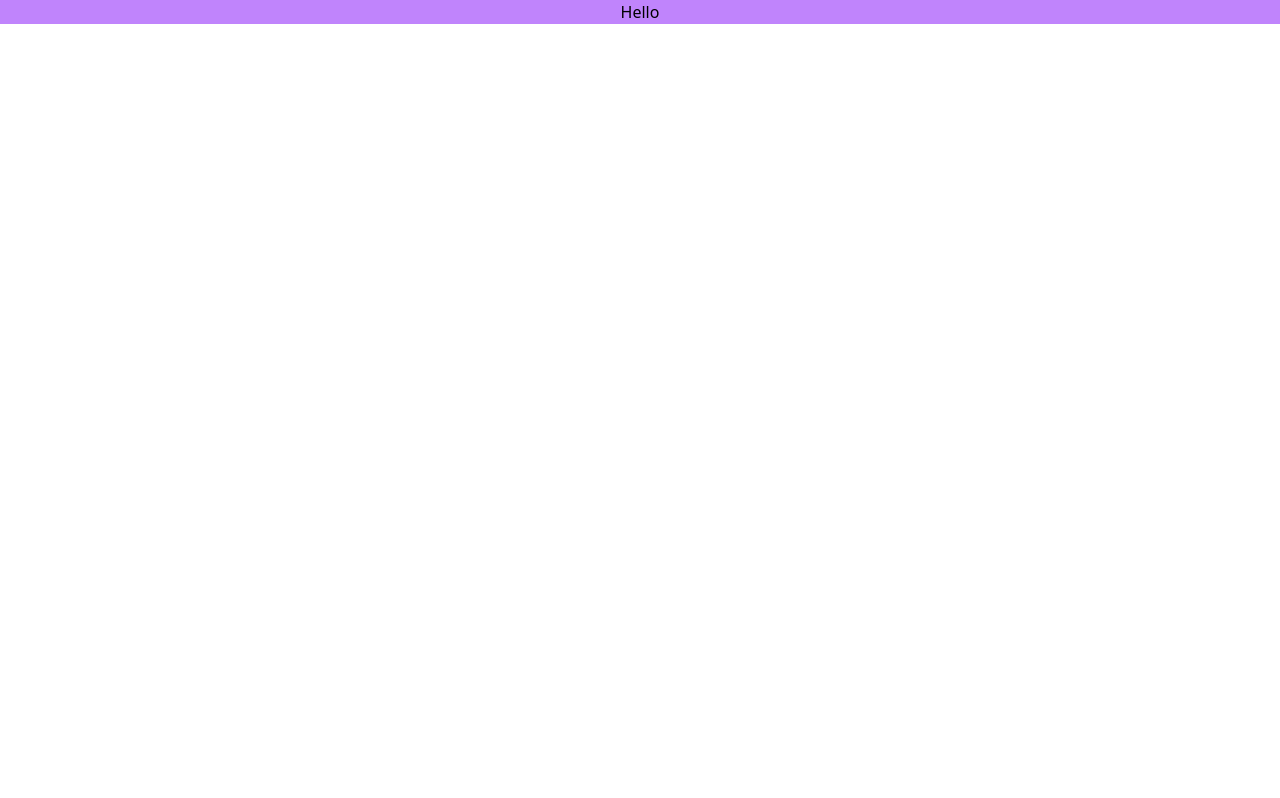
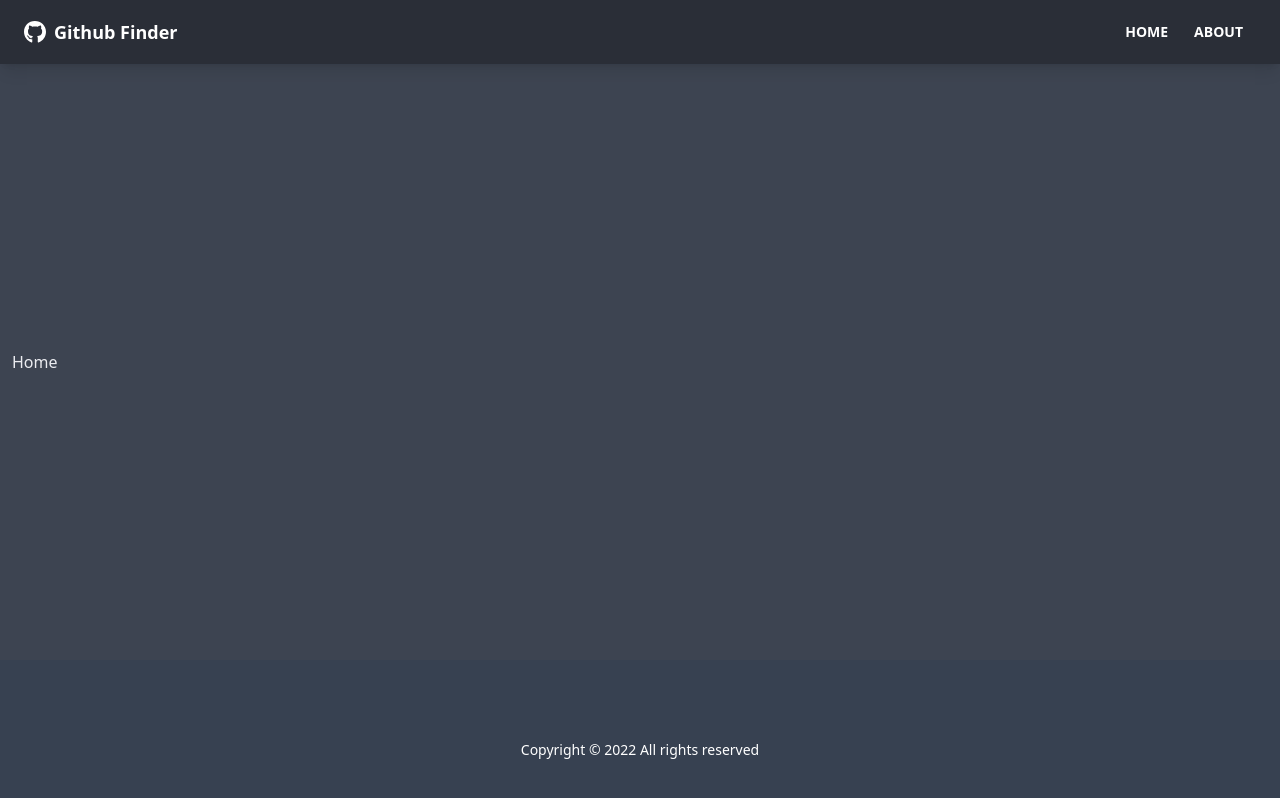
Before and after one commit to nevengluhovic/react-github-finder, a React (Create React App) app: page / in a window 1280 px wide. Built offline with nearby package versions, Linux system fonts and the light colour scheme.

Commit message:
Routes and components

```diff
--- a/package.json
+++ b/package.json
@@ -6,8 +6,11 @@
     "@testing-library/jest-dom": "^5.16.1",
     "@testing-library/react": "^12.1.2",
     "@testing-library/user-event": "^13.5.0",
+    "daisyui": "^1.25.4",
     "react": "^17.0.2",
     "react-dom": "^17.0.2",
+    "react-icons": "^4.3.1",
+    "react-router-dom": "^6.2.1",
     "react-scripts": "5.0.0",
     "web-vitals": "^2.1.2"
   },
--- a/public/index.html
+++ b/public/index.html
@@ -1,5 +1,5 @@
 <!DOCTYPE html>
-<html lang="en">
+<html lang="en" data-theme="dark">
   <head>
     <meta charset="utf-8" />
     <link rel="icon" href="%PUBLIC_URL%/favicon.ico" />
@@ -24,7 +24,7 @@
       work correctly both with client-side routing and a non-root public URL.
       Learn how to configure a non-root public URL by running `npm run build`.
     -->
-    <title>React App</title>
+    <title>Github Finder</title>
   </head>
   <body>
     <noscript>You need to enable JavaScript to run this app.</noscript>
--- a/src/App.js
+++ b/src/App.js
@@ -1,10 +1,30 @@
 import React from "react";
+//   React Router
+import { BrowserRouter as Router, Route, Routes } from "react-router-dom";
+//   Importing Layouts
+import Footer from "./components/layouts/Footer";
+import Navbar from "./components/layouts/Navbar";
+//   Importing Pages
+import Home from "./pages/Home";
+import About from "./pages/About";
+import NotFound from "./pages/NotFound";
 
 function App() {
   return (
-    <div className="text-center bg-purple-400">
-      <h1>Hello</h1>
-    </div>
+    <Router>
+      <div className="flex flex-col justify-between h-screen">
+        <Navbar />
+        <main className="container mx-auto px-3 pb-12">
+          <Routes>
+            <Route path="/" element={<Home />} />
+            <Route path="/about" element={<About />} />
+            <Route path="/notfound" element={<NotFound />} />
+            <Route path="/*" element={<NotFound />} />
+          </Routes>
+        </main>
+        <Footer />
+      </div>
+    </Router>
   );
 }
 
--- /dev/null
+++ b/src/components/layouts/Footer.jsx
@@ -0,0 +1,14 @@
+import React from "react";
+
+const footerYear = new Date().getFullYear();
+
+const Footer = () => {
+  return (
+    <footer className="footer p-10 bg-gray-700 text-primary-content footer-center">
+      <div>{/* Put svg icon */}</div>
+      <p>Copyright &copy; {footerYear} All rights reserved</p>
+    </footer>
+  );
+};
+
+export default Footer;
--- /dev/null
+++ b/src/components/layouts/Navbar.jsx
@@ -0,0 +1,39 @@
+import React from "react";
+import { FaGithub } from "react-icons/fa";
+import { Link } from "react-router-dom";
+import PropTypes from "prop-types";
+
+const Navbar = ({ title }) => {
+  return (
+    <nav className="navbar mb-12 shadow-lg bg-neutral text-neutral-content">
+      <div className="container mx-auto">
+        <div className="flex-none px-2 mx-2">
+          <FaGithub className="inline pr-2 text-3xl" />
+          <Link className="text-lg font-bold align-middle" to="/">
+            {title}
+          </Link>
+        </div>
+        <div className="flex-1 px-2 mx-2 ">
+          <div className="flex justify-end">
+            <Link className="btn btn-ghost btn-sm rounded-btn" to="/">
+              Home
+            </Link>
+            <Link className="btn btn-ghost btn-sm rounded-btn" to="/about">
+              About
+            </Link>
+          </div>
+        </div>
+      </div>
+    </nav>
+  );
+};
+
+Navbar.defaultProps = {
+  title: "Github Finder",
+};
+
+Navbar.propType = {
+  title: PropTypes.string,
+};
+
+export default Navbar;
--- a/src/index.js
+++ b/src/index.js
@@ -1,7 +1,6 @@
 import React from "react";
 import ReactDOM from "react-dom";
 import App from "./App";
-import reportWebVitals from "./reportWebVitals";
 import "./index.css";
 
 ReactDOM.render(
@@ -14,4 +13,3 @@
 // If you want to start measuring performance in your app, pass a function
 // to log results (for example: reportWebVitals(console.log))
 // or send to an analytics endpoint. Learn more: https://bit.ly/CRA-vitals
-reportWebVitals();
--- /dev/null
+++ b/src/pages/About.jsx
@@ -0,0 +1,7 @@
+import React from "react";
+
+const About = () => {
+  return <div>About</div>;
+};
+
+export default About;
--- /dev/null
+++ b/src/pages/Home.jsx
@@ -0,0 +1,7 @@
+import React from "react";
+
+const Home = () => {
+  return <div>Home</div>;
+};
+
+export default Home;
--- /dev/null
+++ b/src/pages/NotFound.jsx
@@ -0,0 +1,7 @@
+import React from "react";
+
+const NotFound = () => {
+  return <div>Not Found</div>;
+};
+
+export default NotFound;
--- a/src/reportWebVitals.js
+++ /dev/null
@@ -1,13 +0,0 @@
-const reportWebVitals = onPerfEntry => {
-  if (onPerfEntry && onPerfEntry instanceof Function) {
-    import('web-vitals').then(({ getCLS, getFID, getFCP, getLCP, getTTFB }) => {
-      getCLS(onPerfEntry);
-      getFID(onPerfEntry);
-      getFCP(onPerfEntry);
-      getLCP(onPerfEntry);
-      getTTFB(onPerfEntry);
-    });
-  }
-};
-
-export default reportWebVitals;
--- a/tailwind.config.js
+++ b/tailwind.config.js
@@ -3,5 +3,5 @@
   theme: {
     extend: {},
   },
-  plugins: [],
+  plugins: [require("daisyui")],
 };
```
Also changed, not shown: 1 other file (tests, documents, lock files or other folders).
